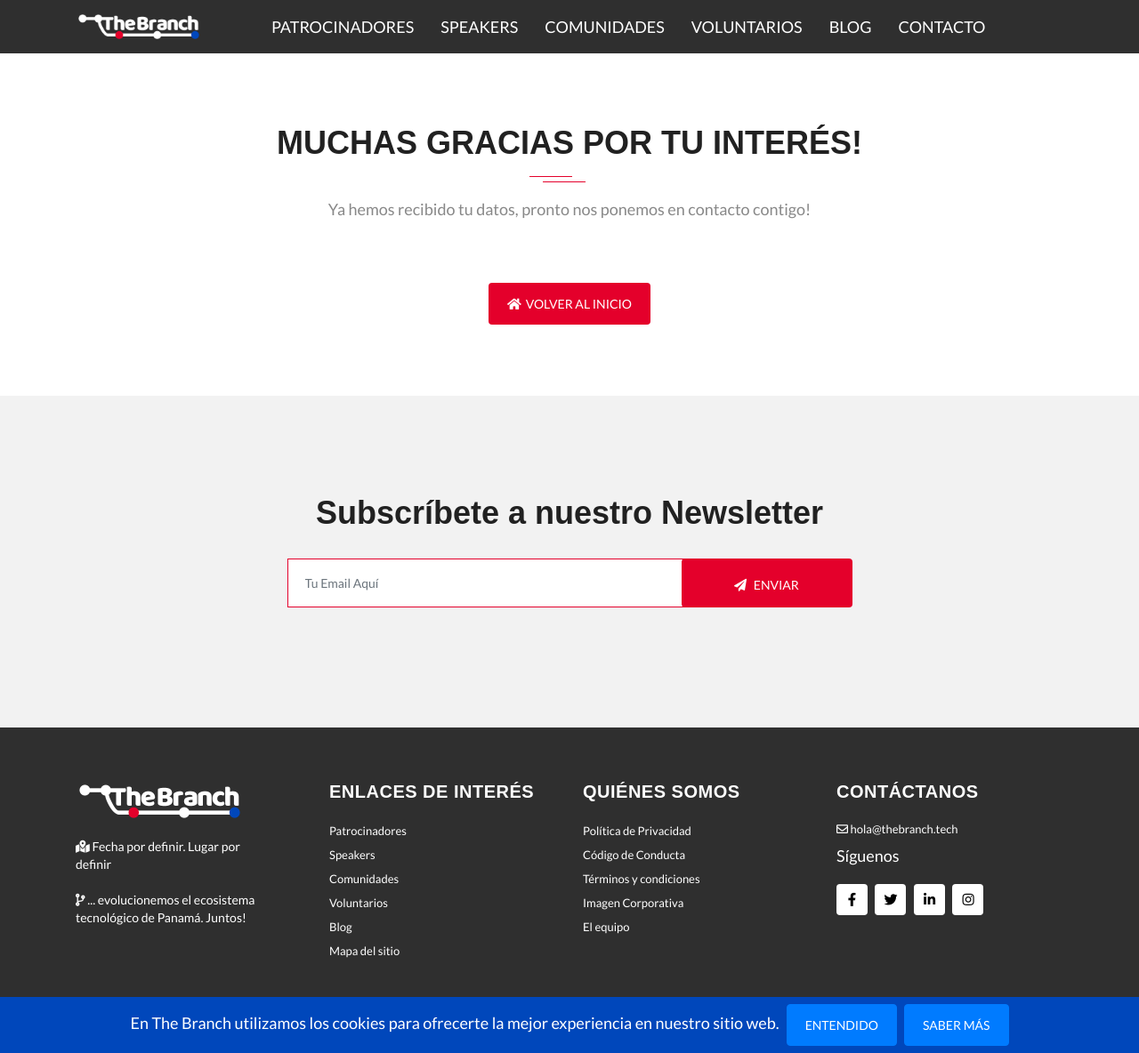
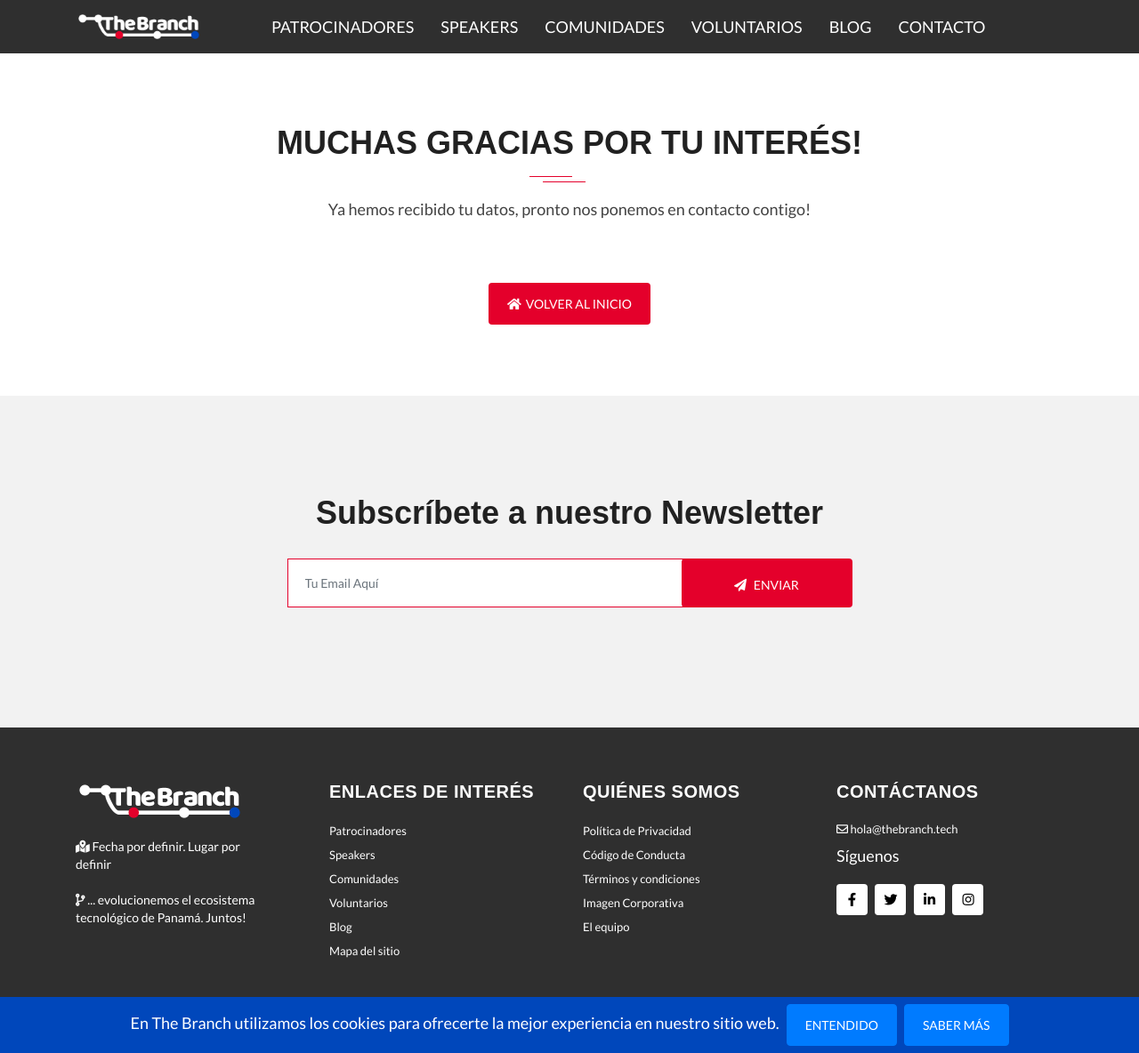
Before and after one commit to marvlm/thebranchconf, a Jekyll site: the page built from _pages/gracias.md, in a window 1280 px wide and 1184 px high. Shown: the whole window at 89% size. Built offline with Jekyll 4.4.1, drawn with Linux system fonts in a browser that asks for light colours; nearby versions of some CDN libraries; some web fonts are replaced; comment, search, counter and statistics services are not loaded.

Commit message:
Fixed contrast ratio for page subtitle - Accessibility best practice

```diff
--- a/assets/css/main.css
+++ b/assets/css/main.css
@@ -1850,7 +1850,7 @@ article h1,article h2,article h3,article h4,article h5,article h6,article .h1,ar
 
 .page-title p {
   /*text: center;*/
-  color: #888;
+  color: #424242;
   font-weight: 400;
   line-height: 26px;
   padding-bottom: 0px;
```
